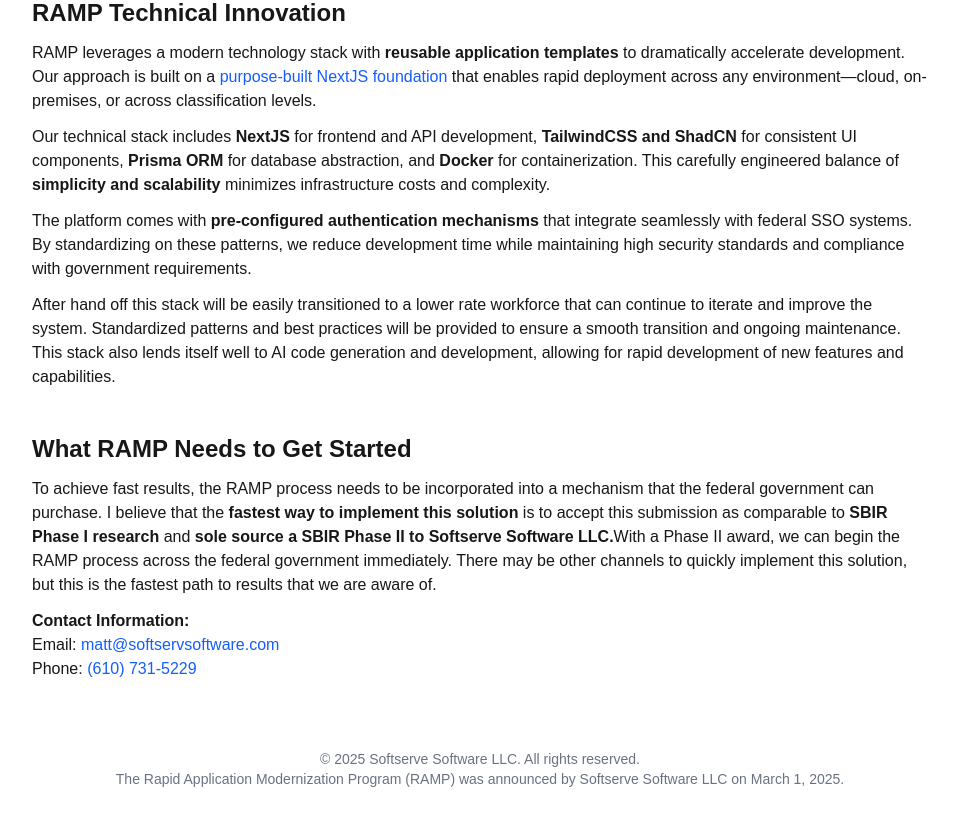
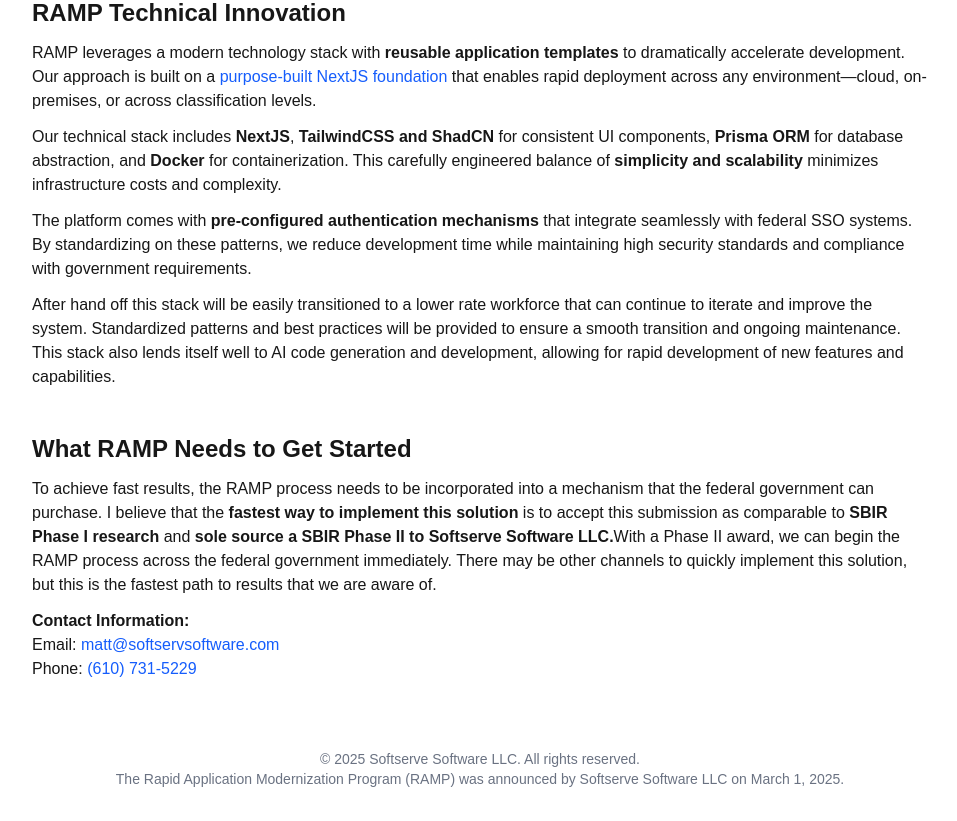
Before and after one commit to softservesoftware/ramp, a Next.js app in the folder webapp/: page / in a window 1280 px wide. Shown: the part 2520-3341 px from the top of the page, without its empty margins (160-1117 px from the left). Built offline with nearby package versions, Linux system fonts and the light colour scheme.

Commit message:
page update

```diff
--- a/webapp/src/app/page.tsx
+++ b/webapp/src/app/page.tsx
@@ -105,7 +105,7 @@
           </p>
 
           <p className="mb-3">
-            Our technical stack includes <strong>NextJS</strong> for frontend and API development, <strong>TailwindCSS and ShadCN</strong> for
+            Our technical stack includes <strong>NextJS</strong>, <strong>TailwindCSS and ShadCN</strong> for
             consistent UI components, <strong>Prisma ORM</strong> for database abstraction, and <strong>Docker</strong> for containerization.
             This carefully engineered balance of <strong>simplicity and scalability</strong> minimizes infrastructure costs and complexity.
           </p>
```
